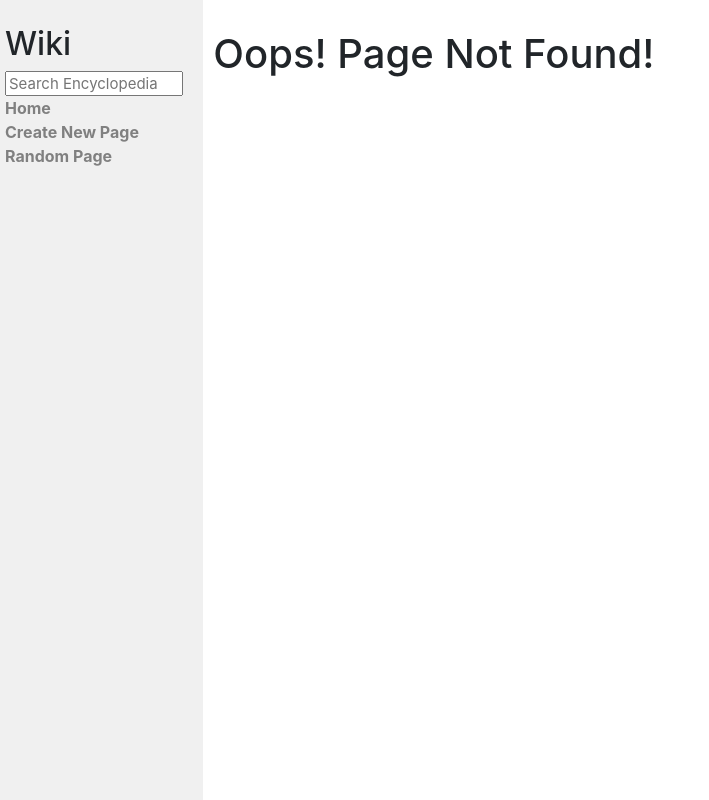
After one commit to aabidmajid26/wiki50, a Django app: page /wiki/1/ in a window 1280 px wide. The commit adds this page. Shown: the whole page, without its empty margins (0-709 px from the left). Run offline with Django 3.2, Linux system fonts and the light colour scheme; some libraries are stand-ins or nearby versions.

Commit message:
Page Linking Done!

```diff
--- a/encyclopedia/static/encyclopedia/styles.css
+++ b/encyclopedia/static/encyclopedia/styles.css
@@ -36,3 +36,13 @@ textarea {
 .sidebar h2 {
     margin-top: 5px;
 }
+
+a{
+    color: gray;
+    font-weight: 700;
+}
+
+a:hover{
+    text-decoration: none;
+    color: rgba(57, 57, 221, 1);
+}
--- a/encyclopedia/templates/encyclopedia/index.html
+++ b/encyclopedia/templates/encyclopedia/index.html
@@ -9,7 +9,7 @@
 
     <ul>
         {% for entry in entries %}
-            <li>{{ entry }}</li>
+            <li><a href="{% url 'open_entry' entry %}">{{ entry }}</a></li>
         {% endfor %}
     </ul>
 
--- a/encyclopedia/templates/encyclopedia/layout.html
+++ b/encyclopedia/templates/encyclopedia/layout.html
@@ -19,10 +19,10 @@
                     <a href="{% url 'index' %}">Home</a>
                 </div>
                 <div>
-                    Create New Page
+                    <a href="#">Create New Page</a>
                 </div>
                 <div>
-                    Random Page
+                    <a href="{% url 'random' %}">Random Page</a>
                 </div>
                 {% block nav %}
                 {% endblock %}
--- /dev/null
+++ b/encyclopedia/templates/encyclopedia/notfound.html
@@ -0,0 +1,10 @@
+{% extends "encyclopedia/layout.html" %}
+{% load static %}
+{% block title %}
+    {{title}}
+{% endblock %}
+
+{% block body %}
+    <h1>{{error}}</h1>
+
+{% endblock %}
--- a/encyclopedia/urls.py
+++ b/encyclopedia/urls.py
@@ -3,5 +3,7 @@ from django.urls import path
 from . import views
 
 urlpatterns = [
-    path("", views.index, name="index")
+    path("", views.index, name="index"),
+    path("wiki/<str:name>/", views.open_entry, name="open_entry"),
+    path("random/", views.random, name="random"),
 ]
--- a/encyclopedia/util.py
+++ b/encyclopedia/util.py
@@ -2,6 +2,11 @@ import re
 
 from django.core.files.base import ContentFile
 from django.core.files.storage import default_storage
+
+def list_entries_names():
+    _, filenames = default_storage.listdir("entries")
+    return list(filename
+                for filename in filenames if filename.endswith(".md"))
 
 
 def list_entries():
--- a/encyclopedia/views.py
+++ b/encyclopedia/views.py
@@ -1,4 +1,9 @@
+import markdown2
+
 from django.shortcuts import render
+from django.http import HttpResponse
+from random import randint
+
 
 from . import util
 
@@ -7,3 +12,34 @@ def index(request):
     return render(request, "encyclopedia/index.html", {
         "entries": util.list_entries()
     })
+
+def open_entry(request,name):
+    z = util.get_entry(name)
+    if not z:
+        z = util.get_entry(name.capitalize())
+    if not z:
+        z = util.get_entry(name.upper())
+    if (z):
+        return render(request, 'encyclopedia/entry.html', {
+            "content":markdown2.markdown(z),
+            "title" : name
+        })
+    else:
+        return render(request, 'encyclopedia/notfound.html', {
+            "error" : "Oops! Page Not Found!",
+            "title" : "Sorry"
+        })
+
+
+def random(request):
+    all_entries = util.list_entries()
+    i = randint(0,len(all_entries)-1)
+    if len(all_entries)==0:
+        return render(request, 'encyclopedia/notfound.html', {
+            "error" : "No Entry to Show!",
+            "title" : "Sorry"
+        })
+    else:
+        z = all_entries[i]
+        return open_entry(request, z)
+    return HttpResponse(z)
```
Also changed, not shown: encyclopedia/templates/encyclopedia/entry.html (added, +8 -0 lines).
